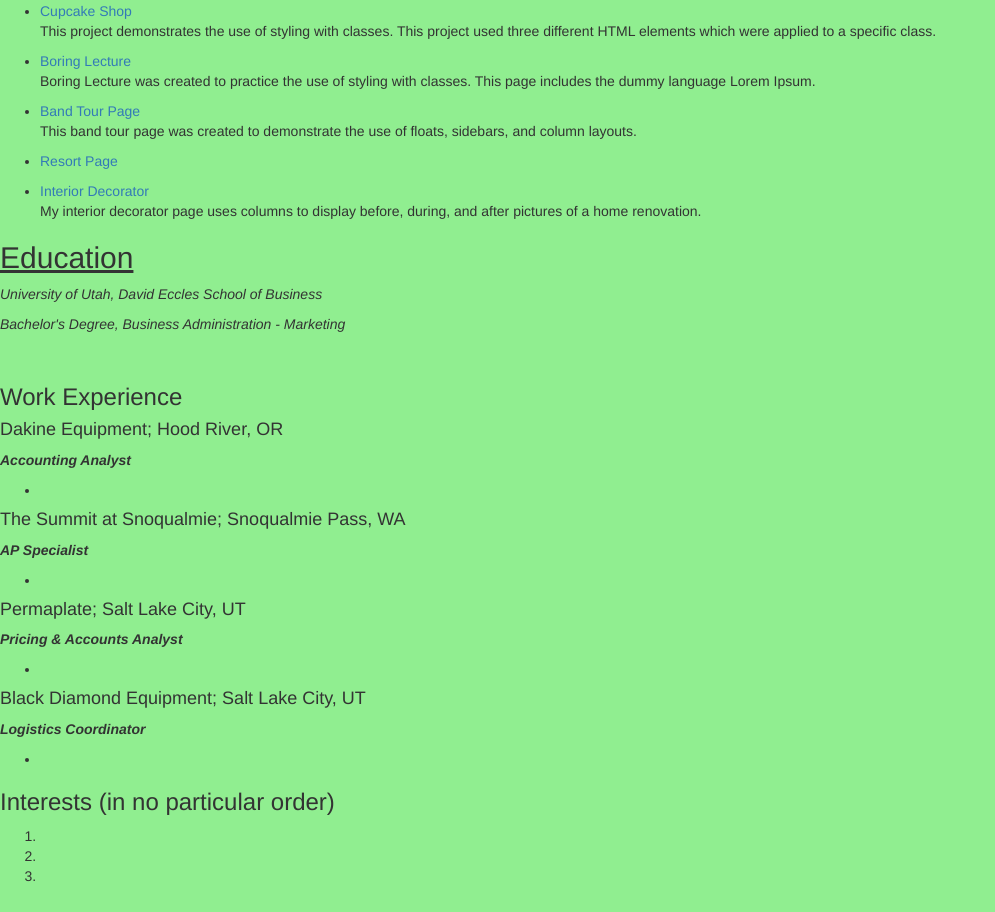
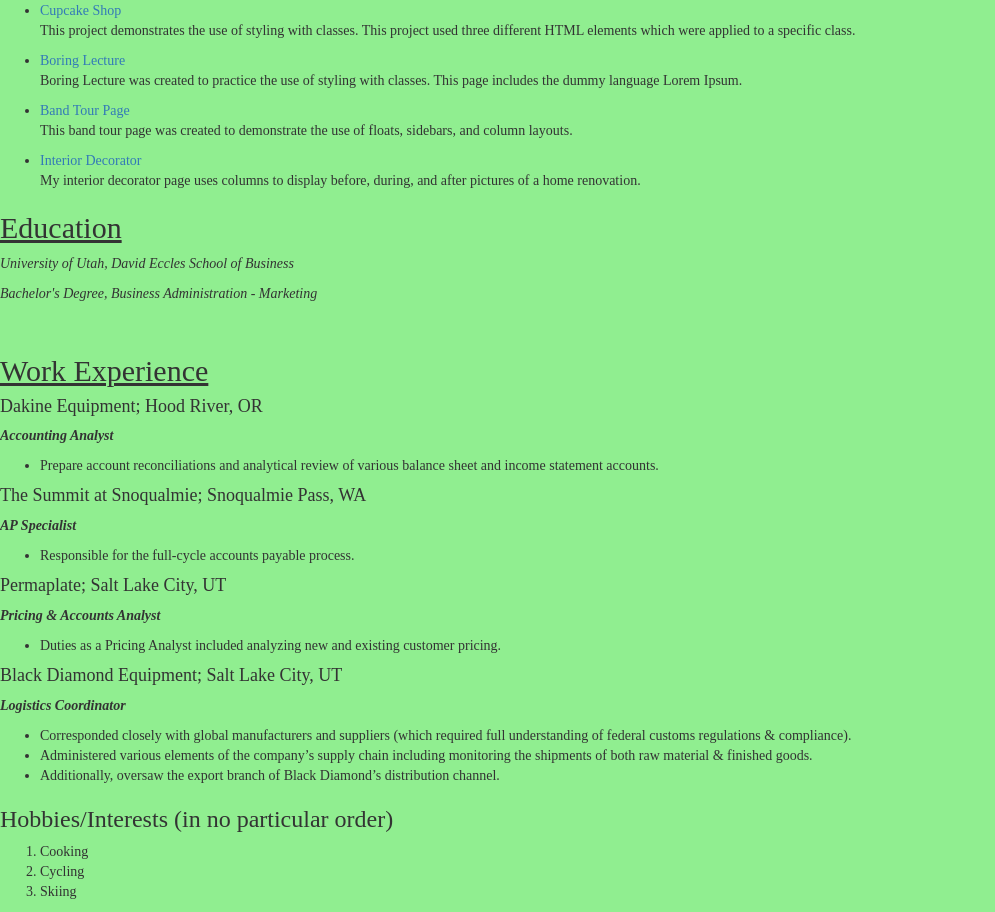
Before and after one commit to avpost/portfolio, a plain HTML site: page index.html in a window 1280 px wide. Shown: the part 700-1612 px from the top of the page, without its empty margins (0-995 px from the left). Drawn offline with Linux system fonts and the light colour scheme.

Commit message:
add work descriptions and interests/CSS & README updates

```diff
--- a/css/styles.css
+++ b/css/styles.css
@@ -1,4 +1,4 @@
-h1, h2 {
+h2 {
   text-decoration: underline;
 }
 
@@ -19,4 +19,5 @@
 
 body {
   background-color: lightgreen;
+  font-family: serif;
 }
--- a/index.html
+++ b/index.html
@@ -40,8 +40,6 @@
               <p>Boring Lecture was created to practice the use of styling with classes. This page includes the dummy language Lorem Ipsum.</p>
             <li><a href="https://github.com/avpost/band-page">Band Tour Page</a></li>
               <p>This band tour page was created to demonstrate the use of floats, sidebars, and column layouts.</p>
-            <li><a href="https://github.com/avpost/resort">Resort Page</a></li>
-              <p></p>
             <li><a href="https://github.com/avpost/interior">Interior Decorator</a></li>
               <p>My interior decorator page uses columns to display before, during, and after pictures of a home renovation.</p>
           </ul>
@@ -55,33 +53,35 @@
 
     <br>
 
-      <h3>Work Experience</h3>
+      <h2>Work Experience</h2>
       <h4>Dakine Equipment; Hood River, OR</h4>
         <p><strong><em>Accounting Analyst</em></strong></p>
         <ul>
-          <li></li>
+          <li>Prepare account reconciliations and analytical review of various balance sheet and income statement accounts.</li>
         </ul>
       <h4>The Summit at Snoqualmie; Snoqualmie Pass, WA</h4>
         <p><strong><em>AP Specialist</em></strong></p>
         <ul>
-          <li></li>
+          <li>Responsible for the full-cycle accounts payable process.</li>
         </ul>
       <h4>Permaplate; Salt Lake City, UT</h4>
         <p><strong><em>Pricing & Accounts Analyst</em></strong></p>
         <ul>
-          <li></li>
+          <li>Duties as a Pricing Analyst included analyzing new and existing customer pricing.</li>
         </ul>
       <h4>Black Diamond Equipment; Salt Lake City, UT</h4>
         <p><strong><em>Logistics Coordinator</em></strong></p>
         <ul>
-          <li></li>
+          <li>Corresponded closely with global manufacturers and suppliers (which required full understanding of federal customs regulations & compliance).</li>
+          <li>Administered various elements of the company’s supply chain including monitoring the shipments of both raw material & finished goods.</li>
+          <li>Additionally, oversaw the export branch of Black Diamond’s distribution channel.</li>
         </ul>
 
-      <h3>Interests (in no particular order)</h3>
+      <h3>Hobbies/Interests (in no particular order)</h3>
         <ol>
-          <li></li>
-          <li></li>
-          <li></li>
+          <li>Cooking</li>
+          <li>Cycling</li>
+          <li>Skiing</li>
         </ol>
   </body>
 </html>
```
Also changed, not shown: 1 other file.
